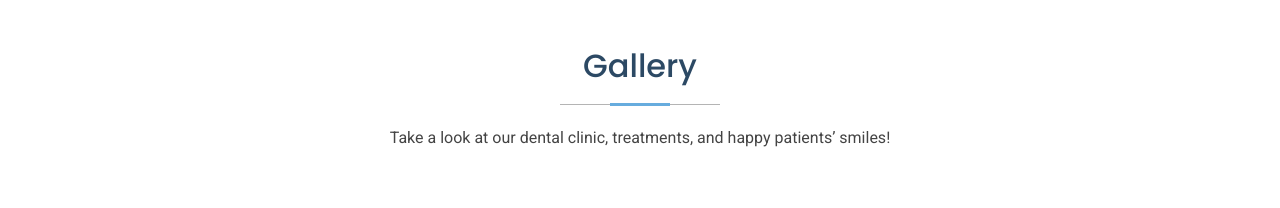
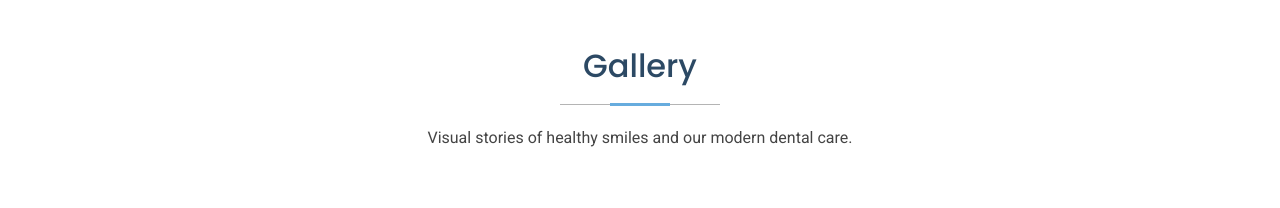
Before and after one commit to Dilkimalshani/mydentist, a plain HTML site: page index.html in a window 1280 px wide. Shown: the part 6100-6308 px from the top of the page. Drawn offline with Linux system fonts and the light colour scheme; animation ran at ten frames a second.

Commit message:
Update index.html

```diff
--- a/index.html
+++ b/index.html
@@ -978,7 +978,7 @@ healthcare.</p>
       <!-- Section Title -->
       <div class="container section-title" data-aos="fade-up">
         <h2>Gallery</h2>
-        <p>Take a look at our dental clinic, treatments, and happy patients’ smiles!</p>
+        <p>Visual stories of healthy smiles and our modern dental care.</p>
       </div><!-- End Section Title -->
 
       <div class="container-fluid" data-aos="fade-up" data-aos-delay="100">
```
